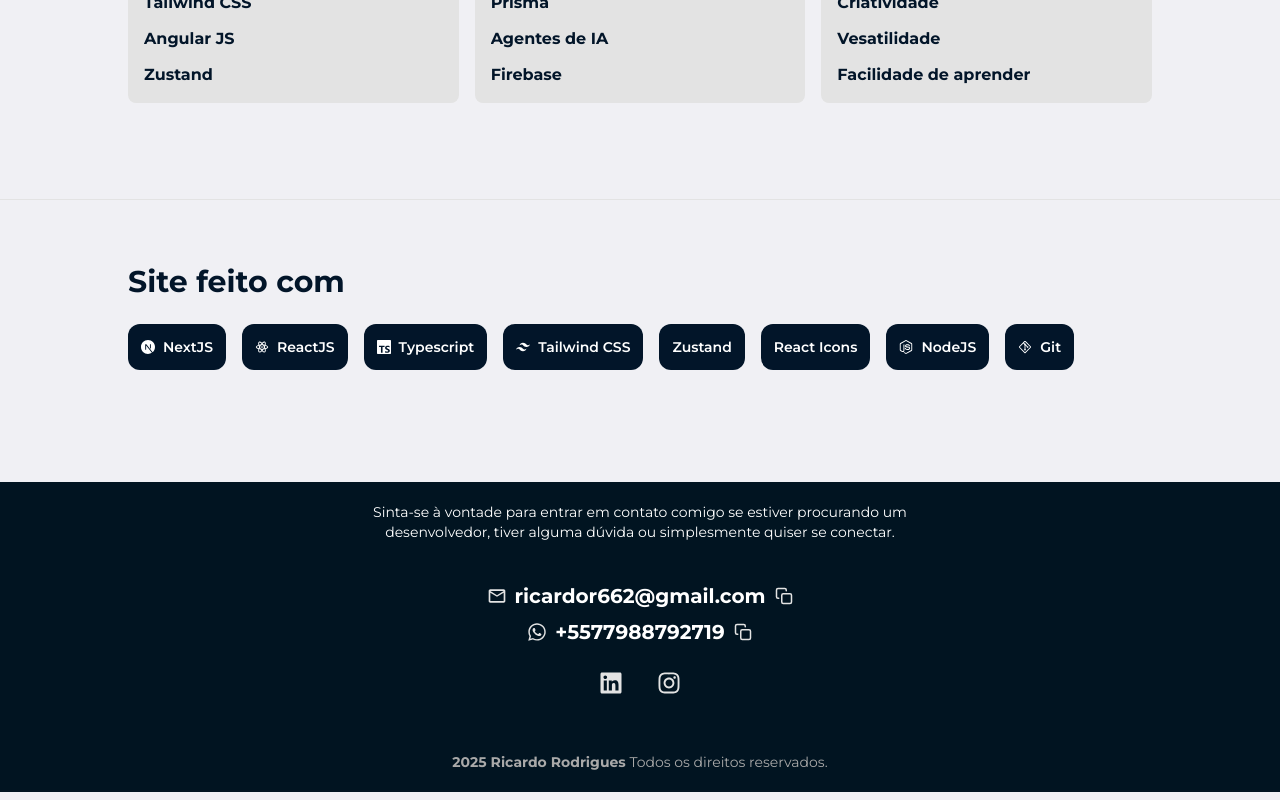
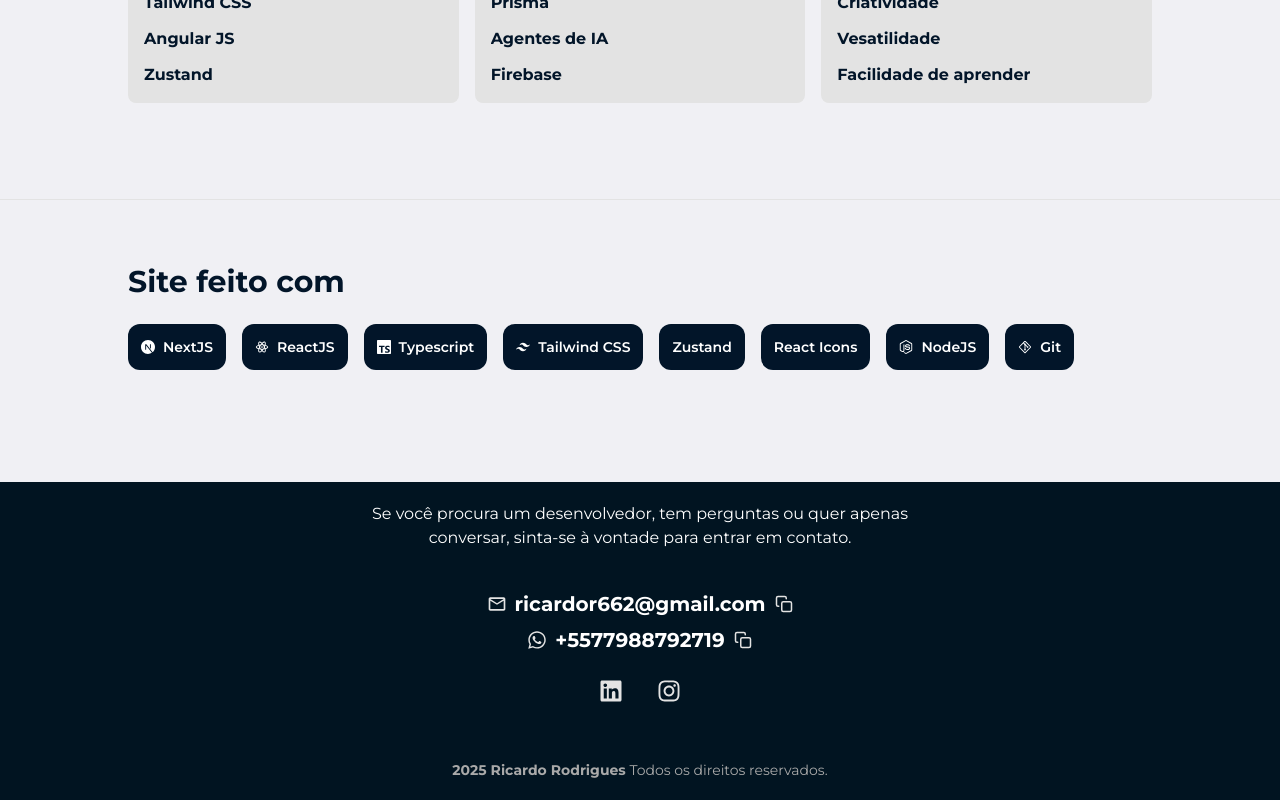
Before and after one commit to ricardorodriguespes17/ricardo-web, a Next.js app: page / in a window 1280 px wide. Shown: the part 2084-2884 px from the top of the page. Built offline with nearby package versions, Linux system fonts and the light colour scheme; no server answers.

Commit message:
improve: change the contact phase

```diff
--- a/src/components/layout/Footer.tsx
+++ b/src/components/layout/Footer.tsx
@@ -21,9 +21,7 @@
       className="w-full flex flex-col items-center bg-dark-90 dark:bg-dark-100 text-white px-4"
     >
       <div className="flex flex-col max-w-full items-center gap-10 py-5">
-        <p className="w-[600px] max-w-full text-center text-sm">
-          {data.contacts.text}
-        </p>
+        <p className="w-[600px] max-w-full text-center">{data.contacts.text}</p>
 
         <div className="flex flex-col items-center font-bold gap-2 text-xl text-gray-30">
           {data.contacts.items
--- a/src/data/index.json
+++ b/src/data/index.json
@@ -237,7 +237,7 @@
     "title": "Site feito com"
   },
   "contacts": {
-    "text": "Sinta-se à vontade para entrar em contato comigo se estiver procurando um desenvolvedor, tiver alguma dúvida ou simplesmente quiser se conectar.",
+    "text": "Se você procura um desenvolvedor, tem perguntas ou quer apenas conversar, sinta-se à vontade para entrar em contato.",
     "items": [
       { "label": "ricardor662@gmail.com", "icon": "MdOutlineMail" },
       { "label": "+5577988792719", "icon": "FaWhatsapp" },
```
